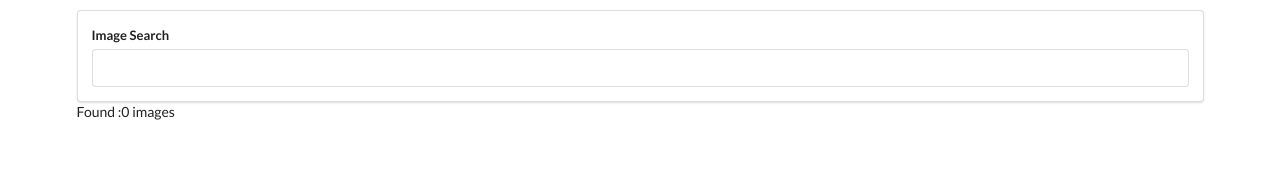
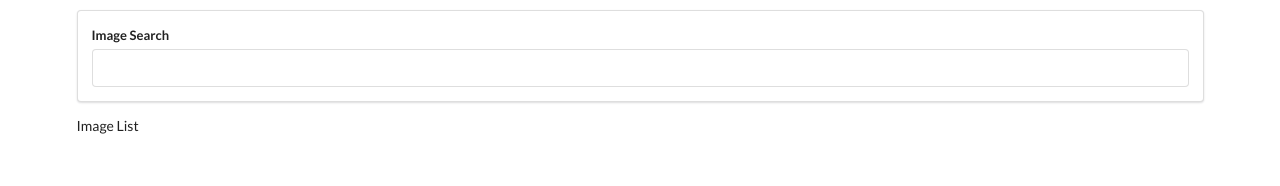
Before and after one commit to bilelBenziane/ModernReactWithReduxTuto2019, a React (Create React App) app: page / in a window 1280 px wide. Shown: the top 186 px of the page. Built offline with nearby package versions, Linux system fonts and the light colour scheme.

Commit message:
add ImageList component

```diff
--- a/src/components/App.js
+++ b/src/components/App.js
@@ -1,7 +1,7 @@
 import React from 'react';
-import axios from 'axios';
 import unsplash from '../api/unsplash';
 import SearchBar from './SearchBar';
+import ImageList from './ImageList';
 
 class App extends React.Component {
 
@@ -20,7 +20,7 @@
         return (
             <div className="ui container" style={{ marginTop: '10px' }}>
                 <SearchBar onSubmit={this.onSearchSubmit} />
-                Found :{ this.state.images.length } images
+                <ImageList images={this.state.images}/>
             </div>
         );
     };
--- /dev/null
+++ b/src/components/ImageList.js
@@ -0,0 +1,8 @@
+import React from 'react';
+
+const ImageList = (props) =>{
+    console.log(props.images);
+    return <div>Image List</div>;
+}
+
+export default ImageList;
```
